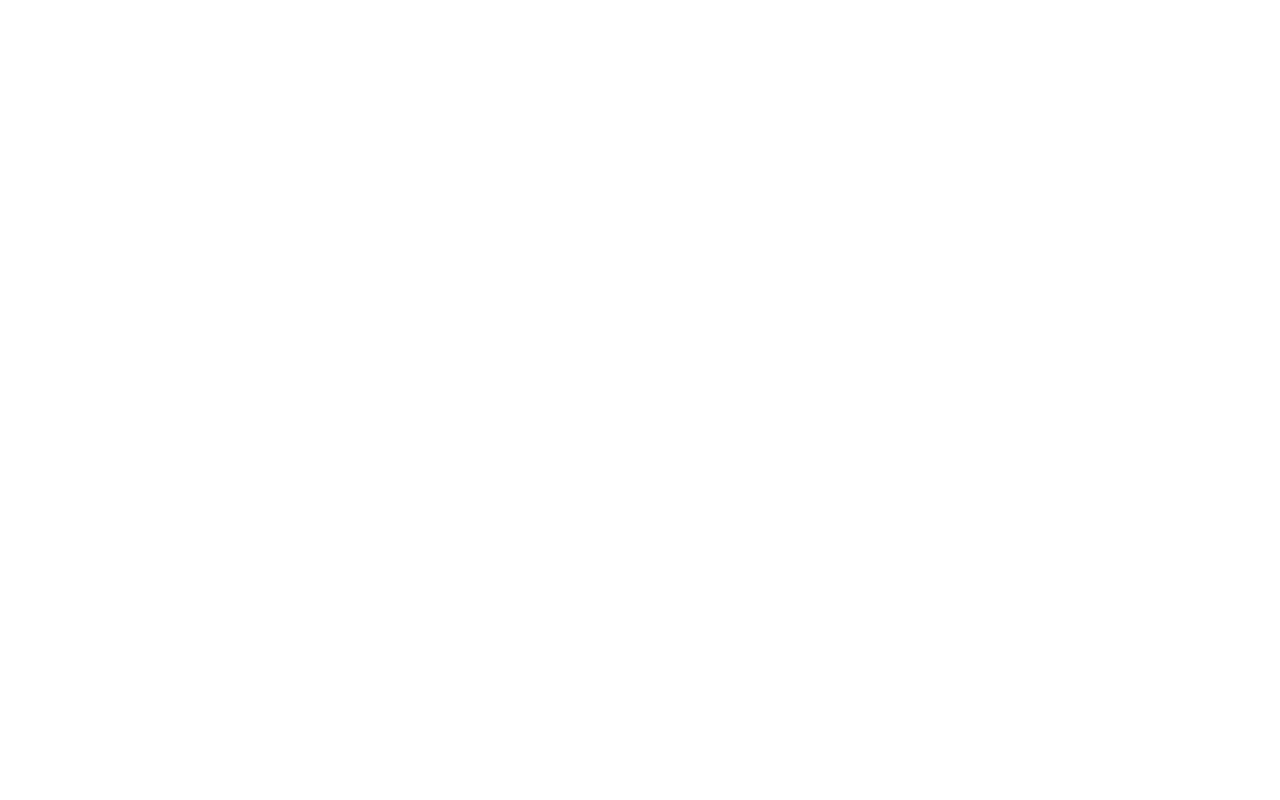
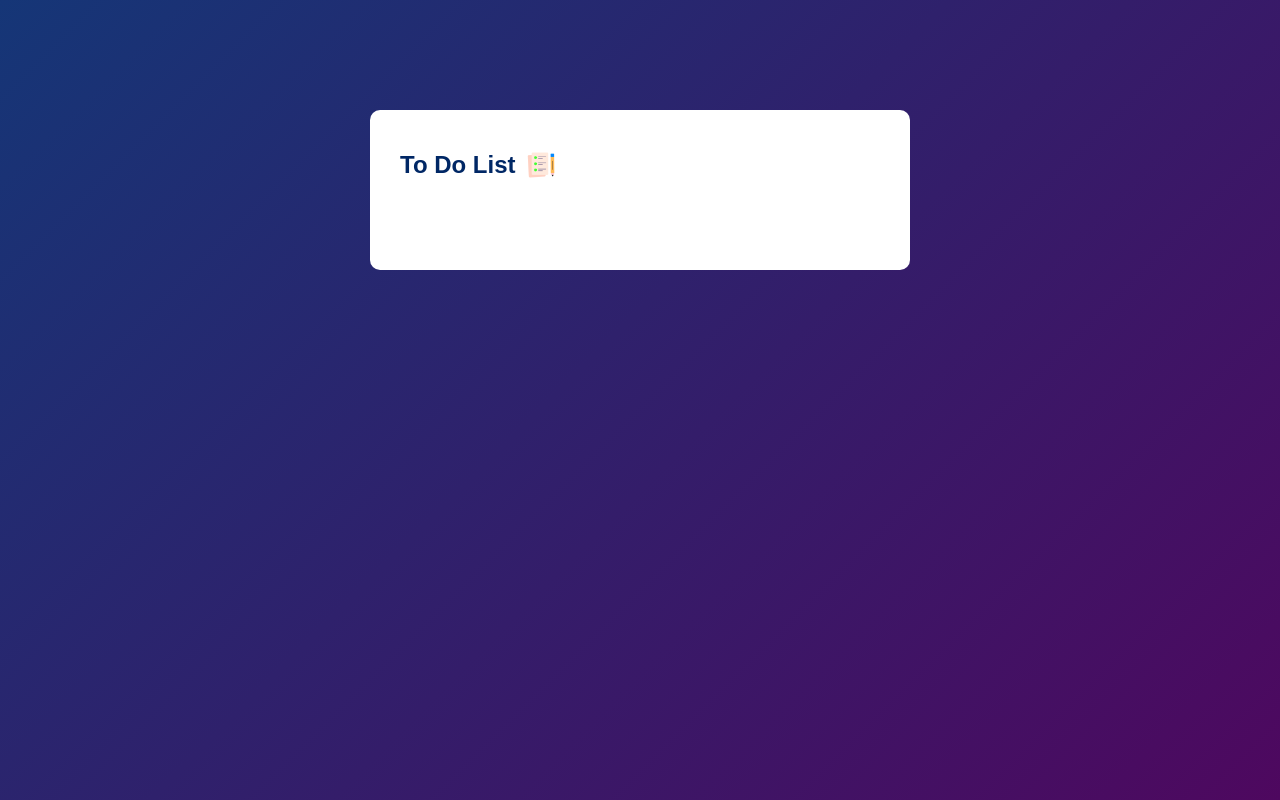
Before and after one commit to AbuZobayed/ToDoList, a plain HTML site: page index.html in a window 1280 px wide. Drawn offline with Linux system fonts and the light colour scheme.

Commit message:
alignment

```diff
--- a/index.html
+++ b/index.html
@@ -7,6 +7,10 @@
     <link rel="stylesheet" href="style.css">
 </head>
 <body>
-
+    <div class="container">
+        <div class="toDoApp">
+            <h2>To Do List <img src="images/icon.png" alt=""></h2>
+        </div>
+    </div>
 </body>
 </html>
--- a/style.css
+++ b/style.css
@@ -4,3 +4,28 @@
     font-family: 'Poppins' , sans-serif;
     box-sizing: border-box;
 }
+.container{
+    width: 100%;
+    min-height: 100vh;
+    background: linear-gradient(135deg, #153677, #4e085f);
+    padding: 10px;
+}
+.toDoApp{
+    width: 100%;
+    max-width: 540px;
+    background: #fff;
+    margin: 100px auto 20px;
+    padding: 40px 30px 70px;
+    border-radius: 10px;
+}
+.toDoApp h2{
+    color: #002765;
+    display: flex;
+    align-items: center;
+    margin-bottom: 20px;
+}
+
+.toDoApp h2 img{
+    width: 30px;
+    margin-left: 10px;
+}
```
